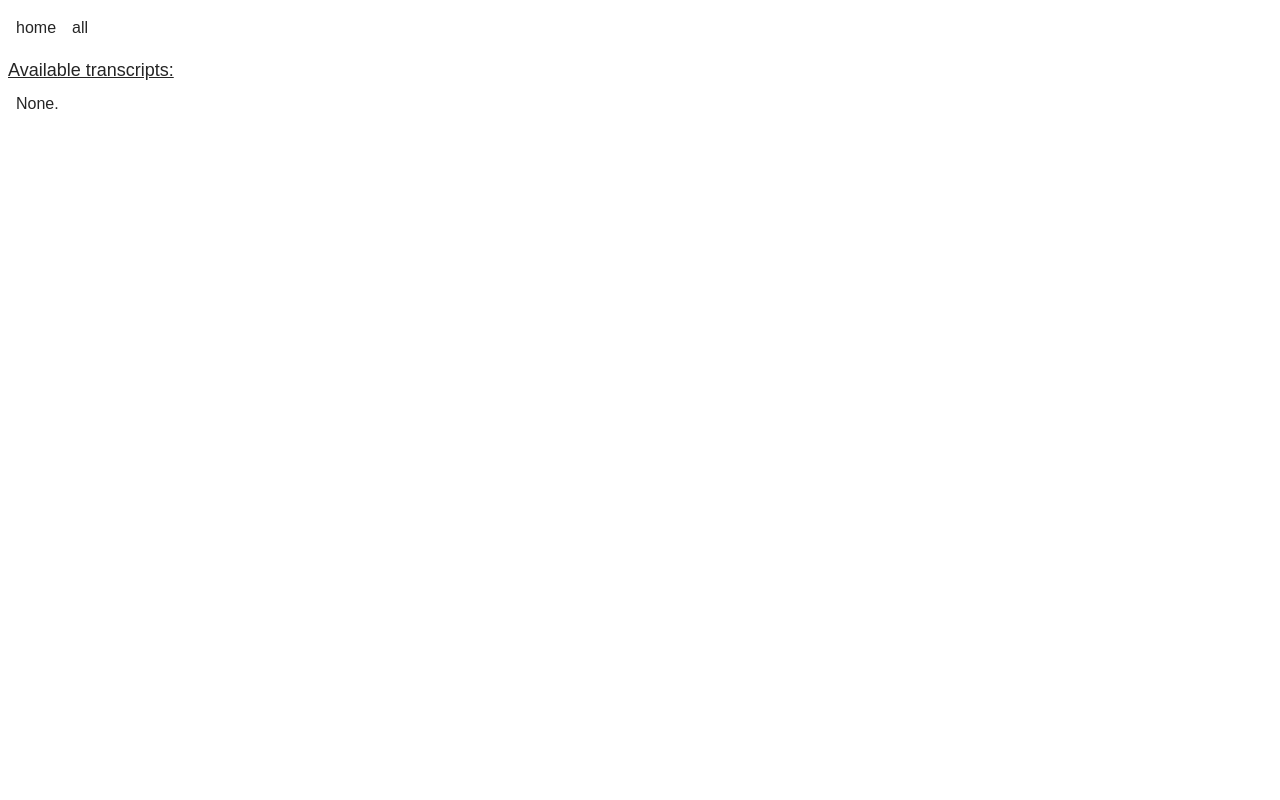
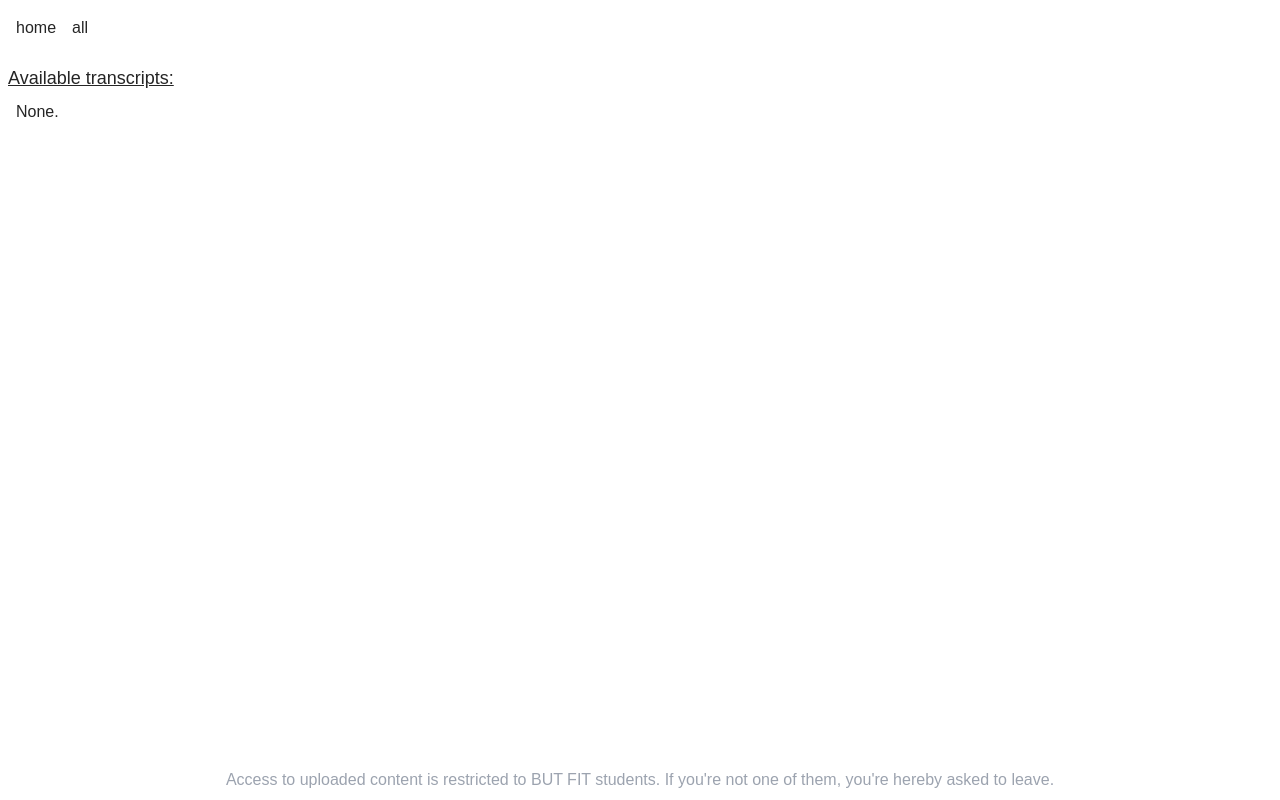
Before and after one commit to Wertik/invit, a Next.js app in the folder app/: page / in a window 1280 px wide. Built offline with nearby package versions, Linux system fonts and the light colour scheme.

Commit message:
feat: add notice

```diff
--- a/app/app/[basename]/page.tsx
+++ b/app/app/[basename]/page.tsx
@@ -63,6 +63,7 @@ const Home = () => {
 					<Player basename={params.basename} />
 				</div>
 				<div className="col-span-4">
+					<i className="text-gray-400">click on lines of the transcript to time travel</i>
 					<Transcript
 						scrollable
 						lines={lines}
--- a/app/app/page.tsx
+++ b/app/app/page.tsx
@@ -4,28 +4,34 @@ import { useEffect, useState } from "react";
 import Header from "./Header";
 import { VideoInfo } from "./types";
 import { getVideos } from "./client";
+import Link from "next/link";
 
 export default function Home() {
   const [videos, setVideos] = useState<VideoInfo[]>([]);
 
-	const loadVideos = () => {
-		getVideos().then((videos) => setVideos(videos))
-	}
+  const loadVideos = () => {
+    getVideos().then((videos) => setVideos(videos))
+  }
 
   useEffect(() => {
     loadVideos();
   }, []);
 
   return (
-    <main>
+    <main className="min-h-screen max-h-screen flex flex-col">
       <Header />
-      <section key="list" className="m-2">
+      <section key="list" className="m-2 flex flex-1 flex-col">
         <h1 className="underline text-lg">Available transcripts:</h1>
         <div className="flex flex-col m-2">
-          {videos.length == 0 ? "None." : videos.map((video) => {
-            return <a key={video.name} className="hover:cursor-pointer hover:underline" href={video.name}>{video.name}</a>
-          })}
+          {videos.length == 0 ? "None." : videos.map((video) =>
+            <div key={video.name}>
+              <Link key={video.name} className="hover:cursor-pointer hover:underline" href={video.name}>{video.name}</Link>
+            </div>
+          )}
         </div>
+      </section>
+      <section className="m-2 flex justify-center">
+        <span className="text-gray-400">Access to uploaded content is restricted to BUT FIT students. If you're not one of them, you're hereby asked to leave.</span>
       </section>
     </main>
   );
```
